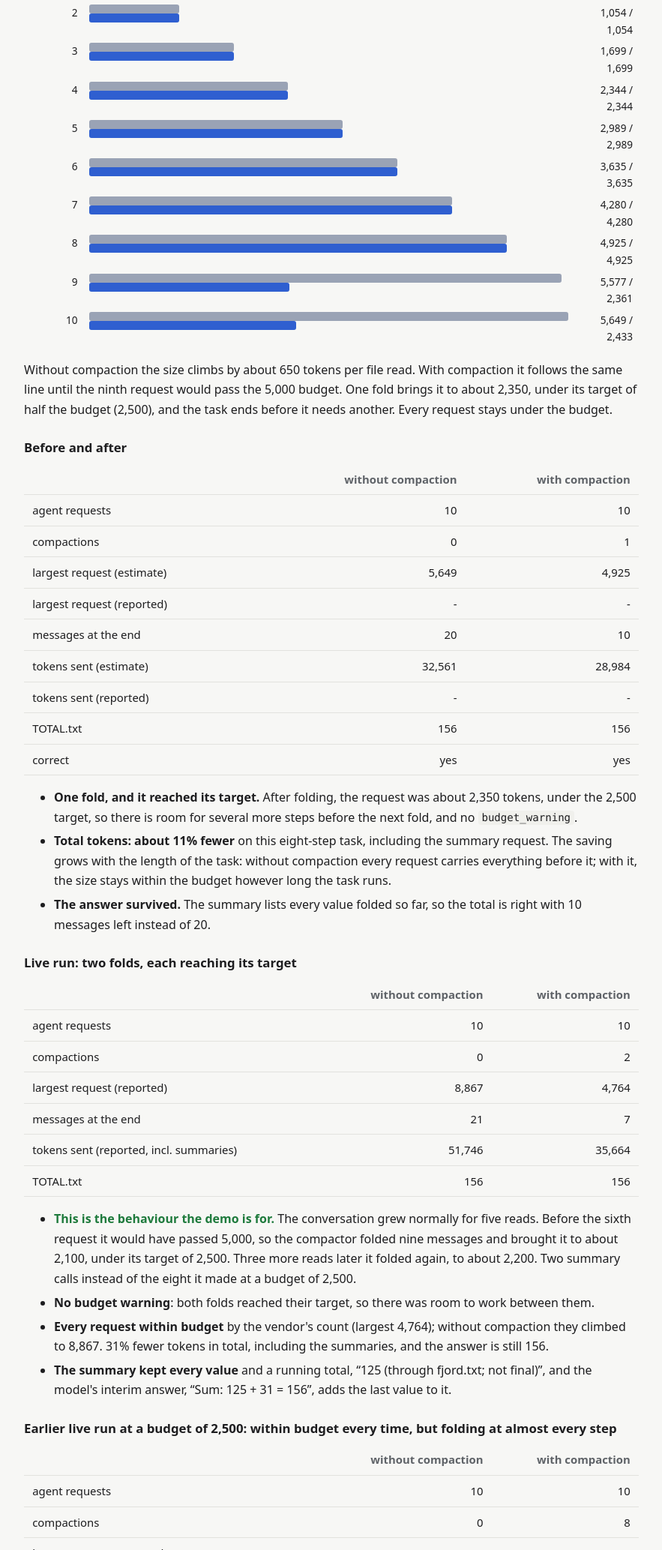
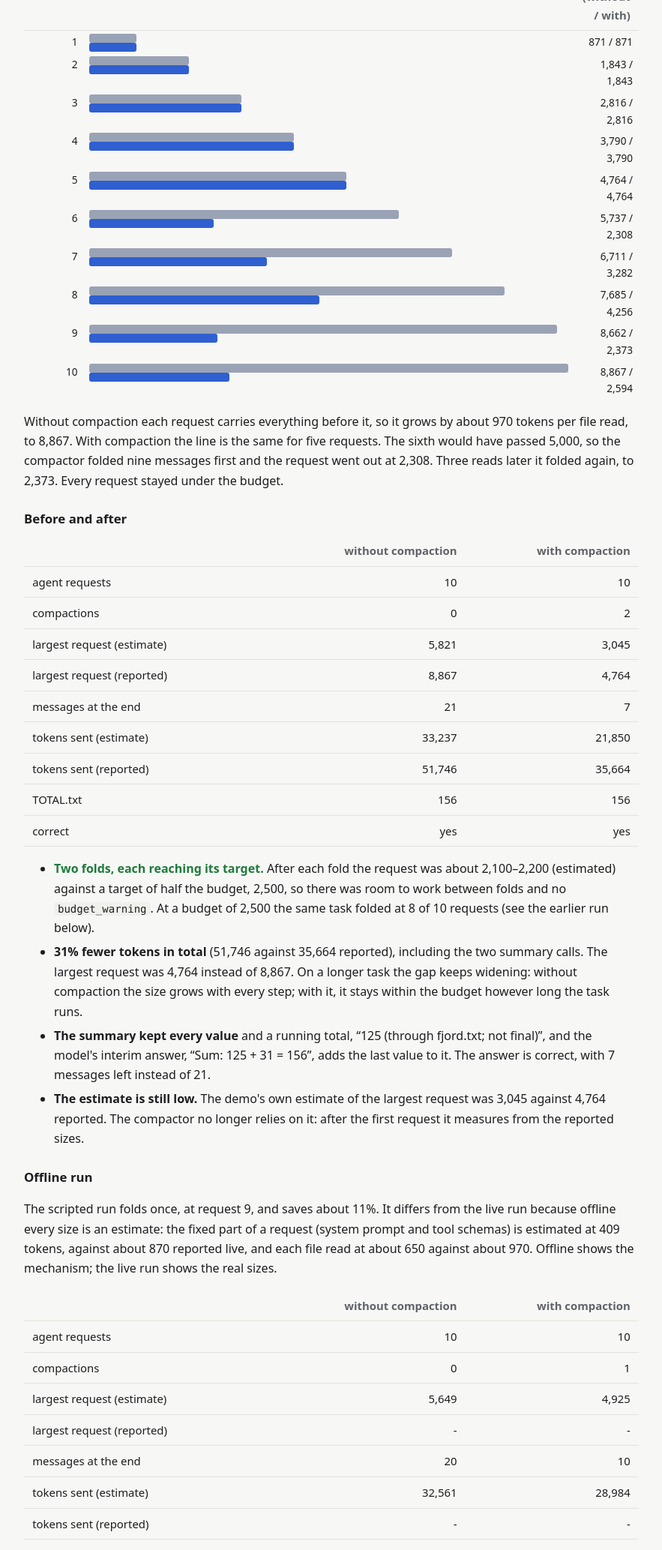
Before and after one commit to kirankumar0710/ai-harness, a plain HTML site: page odysseus/demos/context/context_walkthrough.html in a window 1280 px wide. Shown: the part 7614-9681 px from the top of the page at 75% size, without its empty margins (198-1081 px from the left). Drawn offline with Linux system fonts and the light colour scheme.

Commit message:
Walkthroughs: lead analysis with the live run; fix dice output-limit note
Context and memory analysis now start from the latest live run (reported
sizes); offline moved after it. Dice: max_output_tokens is a provider
setting, not an .ini key.

```diff
--- a/odysseus/demos/context/context_walkthrough.html
+++ b/odysseus/demos/context/context_walkthrough.html
@@ -392,30 +392,72 @@ correct                                    yes               yes
 
   <!-- ------------------------------------------------------------------ -->
   <h2 id="analysis">Analysis</h2>
-  <h3>Request size, request by request</h3>
+  <p>From the <a href="#output">latest live run</a> (<code>anthropic</code> /
+     <code>claude-sonnet-5-5</code>, budget 5,000). All sizes are as the vendor reported them.</p>
+
+  <h3 id="live-5000">Request size, request by request</h3>
   <p class="legend"><span><i style="background:var(--bar-a)"></i>without compaction</span>
      <span><i style="background:var(--bar-b)"></i>with compaction (budget 5,000)</span></p>
   <div class="table-wrap">
     <table class="bars">
       <tr><th class="num">request</th><th></th><th class="num">tokens (without / with)</th></tr>
-      <tr><td class="num">1</td><td style="width:100%"><div class="bar a" style="width:7.2%"></div><div class="bar b" style="width:7.2%"></div></td><td class="num">409 / 409</td></tr>
-      <tr><td class="num">2</td><td style="width:100%"><div class="bar a" style="width:18.7%"></div><div class="bar b" style="width:18.7%"></div></td><td class="num">1,054 / 1,054</td></tr>
-      <tr><td class="num">3</td><td style="width:100%"><div class="bar a" style="width:30.1%"></div><div class="bar b" style="width:30.1%"></div></td><td class="num">1,699 / 1,699</td></tr>
-      <tr><td class="num">4</td><td style="width:100%"><div class="bar a" style="width:41.5%"></div><div class="bar b" style="width:41.5%"></div></td><td class="num">2,344 / 2,344</td></tr>
-      <tr><td class="num">5</td><td style="width:100%"><div class="bar a" style="width:52.9%"></div><div class="bar b" style="width:52.9%"></div></td><td class="num">2,989 / 2,989</td></tr>
-      <tr><td class="num">6</td><td style="width:100%"><div class="bar a" style="width:64.3%"></div><div class="bar b" style="width:64.3%"></div></td><td class="num">3,635 / 3,635</td></tr>
-      <tr><td class="num">7</td><td style="width:100%"><div class="bar a" style="width:75.8%"></div><div class="bar b" style="width:75.8%"></div></td><td class="num">4,280 / 4,280</td></tr>
-      <tr><td class="num">8</td><td style="width:100%"><div class="bar a" style="width:87.2%"></div><div class="bar b" style="width:87.2%"></div></td><td class="num">4,925 / 4,925</td></tr>
-      <tr><td class="num">9</td><td style="width:100%"><div class="bar a" style="width:98.7%"></div><div class="bar b" style="width:41.8%"></div></td><td class="num">5,577 / 2,361</td></tr>
-      <tr><td class="num">10</td><td style="width:100%"><div class="bar a" style="width:100.0%"></div><div class="bar b" style="width:43.1%"></div></td><td class="num">5,649 / 2,433</td></tr>
+      <tr><td class="num">1</td><td style="width:100%"><div class="bar a" style="width:9.8%"></div><div class="bar b" style="width:9.8%"></div></td><td class="num">871 / 871</td></tr>
+      <tr><td class="num">2</td><td style="width:100%"><div class="bar a" style="width:20.8%"></div><div class="bar b" style="width:20.8%"></div></td><td class="num">1,843 / 1,843</td></tr>
+      <tr><td class="num">3</td><td style="width:100%"><div class="bar a" style="width:31.8%"></div><div class="bar b" style="width:31.8%"></div></td><td class="num">2,816 / 2,816</td></tr>
+      <tr><td class="num">4</td><td style="width:100%"><div class="bar a" style="width:42.7%"></div><div class="bar b" style="width:42.7%"></div></td><td class="num">3,790 / 3,790</td></tr>
+      <tr><td class="num">5</td><td style="width:100%"><div class="bar a" style="width:53.7%"></div><div class="bar b" style="width:53.7%"></div></td><td class="num">4,764 / 4,764</td></tr>
+      <tr><td class="num">6</td><td style="width:100%"><div class="bar a" style="width:64.7%"></div><div class="bar b" style="width:26.0%"></div></td><td class="num">5,737 / 2,308</td></tr>
+      <tr><td class="num">7</td><td style="width:100%"><div class="bar a" style="width:75.7%"></div><div class="bar b" style="width:37.0%"></div></td><td class="num">6,711 / 3,282</td></tr>
+      <tr><td class="num">8</td><td style="width:100%"><div class="bar a" style="width:86.7%"></div><div class="bar b" style="width:48.0%"></div></td><td class="num">7,685 / 4,256</td></tr>
+      <tr><td class="num">9</td><td style="width:100%"><div class="bar a" style="width:97.7%"></div><div class="bar b" style="width:26.8%"></div></td><td class="num">8,662 / 2,373</td></tr>
+      <tr><td class="num">10</td><td style="width:100%"><div class="bar a" style="width:100.0%"></div><div class="bar b" style="width:29.3%"></div></td><td class="num">8,867 / 2,594</td></tr>
     </table>
   </div>
-  <p>Without compaction the size climbs by about 650 tokens per file read. With compaction it
-     follows the same line until the ninth request would pass the 5,000 budget. One fold
-     brings it to about 2,350, under its target of half the budget (2,500), and the task
-     ends before it needs another. Every request stays under the budget.</p>
+  <p>Without compaction each request carries everything before it, so it grows by about 970
+     tokens per file read, to 8,867. With compaction the line is the same for five requests.
+     The sixth would have passed 5,000, so the compactor folded nine messages first and the
+     request went out at 2,308. Three reads later it folded again, to 2,373. Every request
+     stayed under the budget.</p>
 
   <h3>Before and after</h3>
+  <div class="table-wrap">
+    <table>
+      <tr><th></th><th class="num">without compaction</th><th class="num">with compaction</th></tr>
+      <tr><td>agent requests</td><td class="num">10</td><td class="num">10</td></tr>
+      <tr><td>compactions</td><td class="num">0</td><td class="num">2</td></tr>
+      <tr><td>largest request (estimate)</td><td class="num">5,821</td><td class="num">3,045</td></tr>
+      <tr><td>largest request (reported)</td><td class="num">8,867</td><td class="num">4,764</td></tr>
+      <tr><td>messages at the end</td><td class="num">21</td><td class="num">7</td></tr>
+      <tr><td>tokens sent (estimate)</td><td class="num">33,237</td><td class="num">21,850</td></tr>
+      <tr><td>tokens sent (reported)</td><td class="num">51,746</td><td class="num">35,664</td></tr>
+      <tr><td>TOTAL.txt</td><td class="num">156</td><td class="num">156</td></tr>
+      <tr><td>correct</td><td class="num">yes</td><td class="num">yes</td></tr>
+    </table>
+  </div>
+  <ul>
+    <li><span class="ok">Two folds, each reaching its target.</span> After each fold the
+        request was about 2,100–2,200 (estimated) against a target of half the budget, 2,500,
+        so there was room to work between folds and no <code>budget_warning</code>. At a
+        budget of 2,500 the same task folded at 8 of 10 requests (see the earlier run
+        below).</li>
+    <li><strong>31% fewer tokens in total</strong> (51,746 against 35,664 reported), including
+        the two summary calls. The largest request was 4,764 instead of 8,867. On a longer
+        task the gap keeps widening: without compaction the size grows with every step; with
+        it, it stays within the budget however long the task runs.</li>
+    <li><strong>The summary kept every value</strong> and a running total, “125 (through
+        fjord.txt; not final)”, and the model's interim answer, “Sum: 125 + 31 = 156”, adds the
+        last value to it. The answer is correct, with 7 messages left instead of 21.</li>
+    <li><strong>The estimate is still low.</strong> The demo's own estimate of the largest
+        request was 3,045 against 4,764 reported. The compactor no longer relies on it: after
+        the first request it measures from the reported sizes.</li>
+  </ul>
+
+  <h3>Offline run</h3>
+  <p>The scripted run folds once, at request 9, and saves about 11%. It differs from the live
+     run because offline every size is an estimate: the fixed part of a request (system
+     prompt and tool schemas) is estimated at 409 tokens, against about 870 reported live,
+     and each file read at about 650 against about 970. Offline shows the mechanism; the live
+     run shows the real sizes.</p>
   <div class="table-wrap">
     <table>
       <tr><th></th><th class="num">without compaction</th><th class="num">with compaction</th></tr>
@@ -430,45 +472,6 @@ correct                                    yes               yes
       <tr><td>correct</td><td class="num">yes</td><td class="num">yes</td></tr>
     </table>
   </div>
-  <ul>
-    <li><strong>One fold, and it reached its target.</strong> After folding, the request was
-        about 2,350 tokens, under the 2,500 target, so there is room for several more steps
-        before the next fold, and no <code>budget_warning</code>.</li>
-    <li><strong>Total tokens: about 11% fewer</strong> on this eight-step task, including the
-        summary request. The saving grows with the length of the task: without compaction
-        every request carries everything before it; with it, the size stays within the
-        budget however long the task runs.</li>
-    <li><strong>The answer survived.</strong> The summary lists every value folded so far, so
-        the total is right with 10 messages left instead of 20.</li>
-  </ul>
-
-  <h3 id="live-5000">Live run: two folds, each reaching its target</h3>
-  <div class="table-wrap">
-    <table>
-      <tr><th></th><th class="num">without compaction</th><th class="num">with compaction</th></tr>
-      <tr><td>agent requests</td><td class="num">10</td><td class="num">10</td></tr>
-      <tr><td>compactions</td><td class="num">0</td><td class="num">2</td></tr>
-      <tr><td>largest request (reported)</td><td class="num">8,867</td><td class="num">4,764</td></tr>
-      <tr><td>messages at the end</td><td class="num">21</td><td class="num">7</td></tr>
-      <tr><td>tokens sent (reported, incl. summaries)</td><td class="num">51,746</td><td class="num">35,664</td></tr>
-      <tr><td>TOTAL.txt</td><td class="num">156</td><td class="num">156</td></tr>
-    </table>
-  </div>
-  <ul>
-    <li><span class="ok">This is the behaviour the demo is for.</span> The conversation grew
-        normally for five reads. Before the sixth request it would have passed 5,000, so the
-        compactor folded nine messages and brought it to about 2,100, under its target of
-        2,500. Three more reads later it folded again, to about 2,200. Two summary calls
-        instead of the eight it made at a budget of 2,500.</li>
-    <li><strong>No budget warning</strong>: both folds reached their target, so there was
-        room to work between them.</li>
-    <li><strong>Every request within budget</strong> by the vendor's count (largest 4,764);
-        without compaction they climbed to 8,867. 31% fewer tokens in total, including the
-        summaries, and the answer is still 156.</li>
-    <li><strong>The summary kept every value</strong> and a running total, “125 (through
-        fjord.txt; not final)”, and the model's interim answer, “Sum: 125 + 31 = 156”, adds the
-        last value to it.</li>
-  </ul>
 
   <h3 id="live-now">Earlier live run at a budget of 2,500: within budget every time, but folding at almost every step</h3>
   <div class="table-wrap">
```
Also changed, not shown: odysseus/demos/dice/dice_walkthrough.html (+4 -3 lines), odysseus/demos/memory/memory_walkthrough.html (+22 -23 lines).
